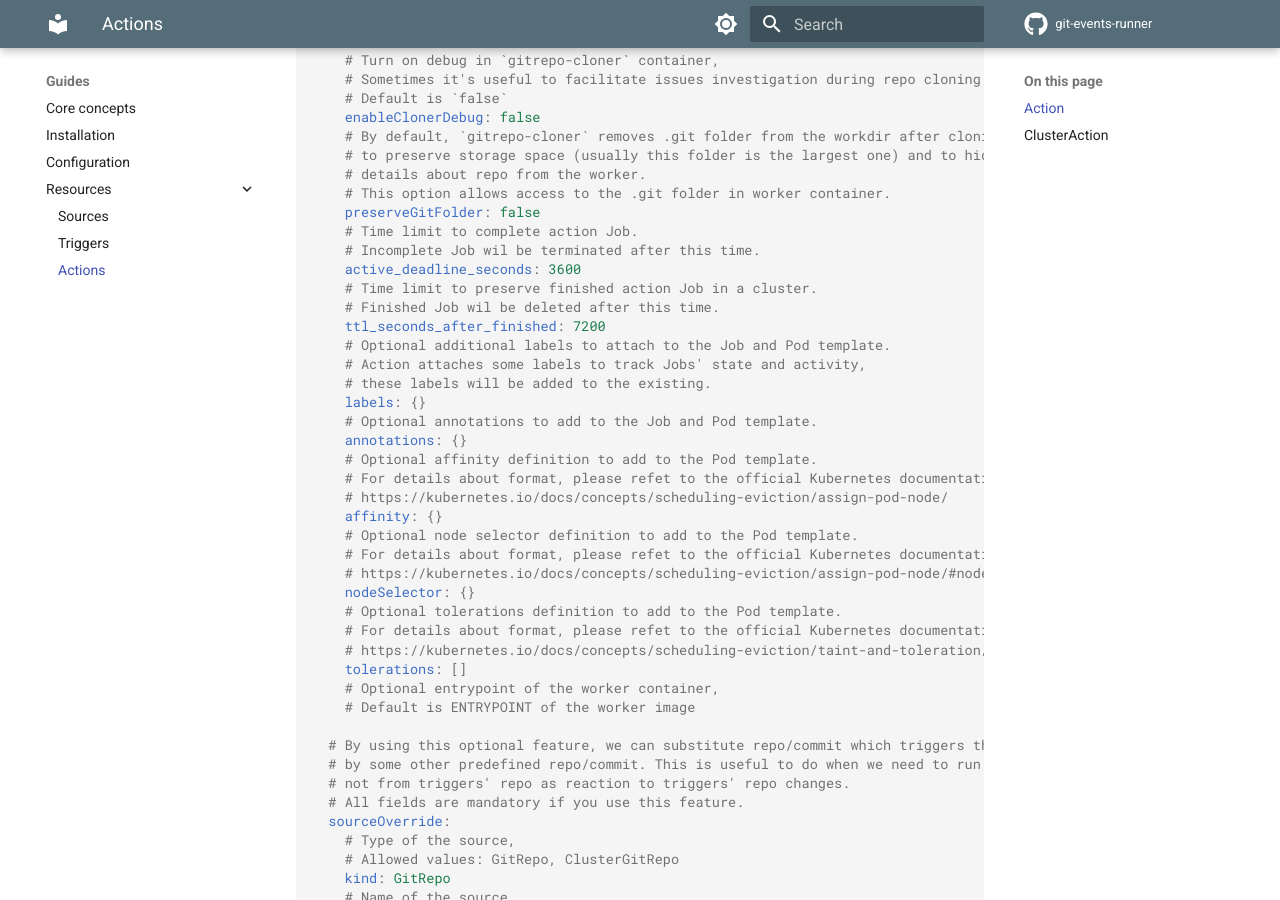
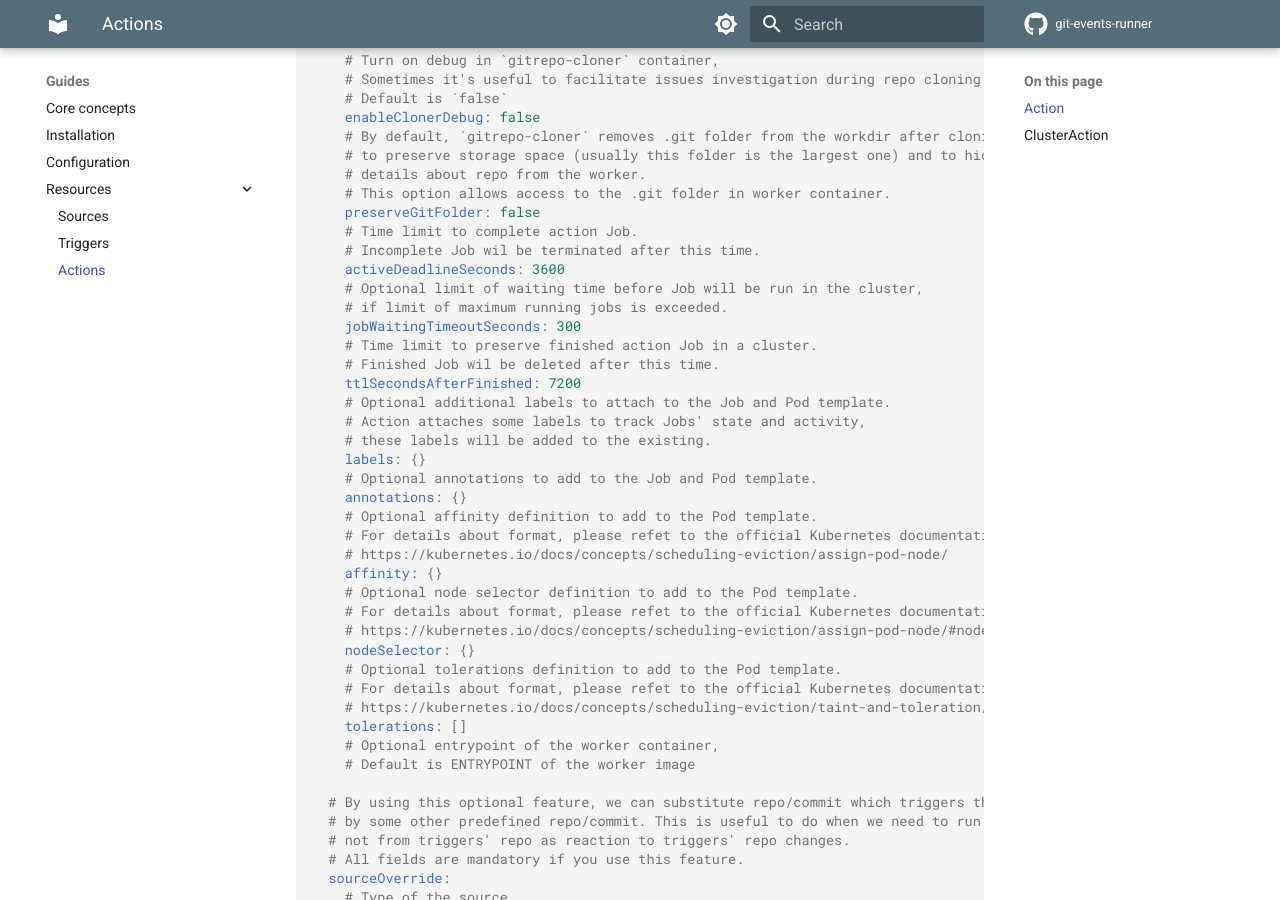
Before and after one commit to alex-karpenko/git-events-runner, an MkDocs documentation site: the page built from docs/resources/actions.md, in a window 1280 px wide and 900 px high, scrolled down 1430 px. Built offline with MkDocs 1.6.1 and Material for MkDocs 9.7.7, drawn with Linux system fonts in a browser that asks for light colours; comment, search, counter and statistics services are not loaded; some of the changed text lies outside the part shown.

Commit message:
Add job waiting timeout to actions resources

```diff
--- a/docs/examples/action.yaml
+++ b/docs/examples/action.yaml
@@ -39,10 +39,13 @@ spec:
     preserveGitFolder: false
     # Time limit to complete action Job.
     # Incomplete Job wil be terminated after this time.
-    active_deadline_seconds: 3600
+    activeDeadlineSeconds: 3600
+    # Optional limit of waiting time before Job will be run in the cluster,
+    # if limit of maximum running jobs is exceeded.
+    jobWaitingTimeoutSeconds: 300
     # Time limit to preserve finished action Job in a cluster.
     # Finished Job wil be deleted after this time.
-    ttl_seconds_after_finished: 7200
+    ttlSecondsAfterFinished: 7200
     # Optional additional labels to attach to the Job and Pod template.
     # Action attaches some labels to track Jobs' state and activity,
     # these labels will be added to the existing.
--- a/docs/examples/clusteraction.yaml
+++ b/docs/examples/clusteraction.yaml
@@ -40,10 +40,13 @@ spec:
     preserveGitFolder: false
     # Time limit to complete action Job.
     # Incomplete Job wil be terminated after this time.
-    active_deadline_seconds: 3600
+    activeDeadlineSeconds: 3600
+    # Optional limit of waiting time before Job will be run in the cluster,
+    # if limit of maximum running jobs is exceeded.
+    jobWaitingTimeoutSeconds: 300
     # Time limit to preserve finished action Job in a cluster.
     # Finished Job wil be deleted after this time.
-    ttl_seconds_after_finished: 7200
+    ttlSecondsAfterFinished: 7200
     # Optional additional labels to attach to the Job and Pod template.
     # Action attaches some labels to track Jobs' state and activity,
     # these labels will be added to the existing.
```
Also changed, not shown: 2 other files.
